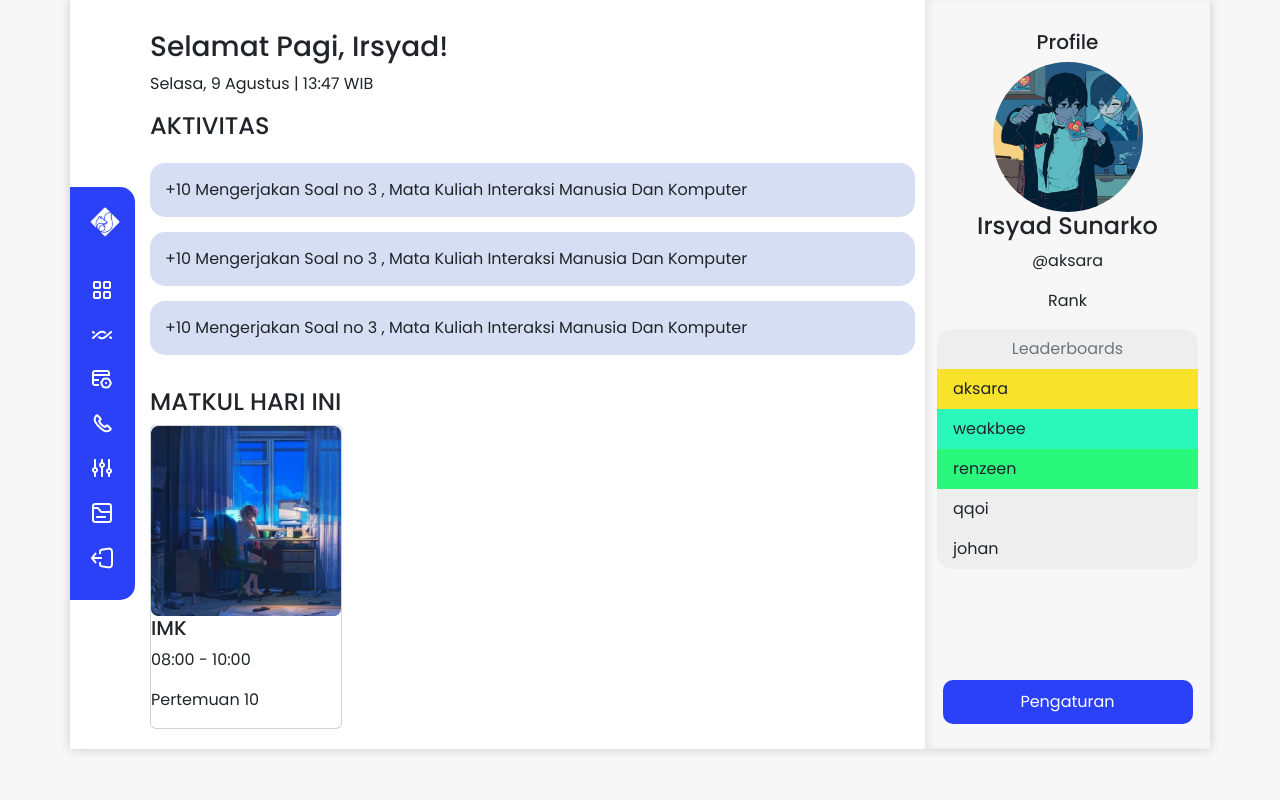
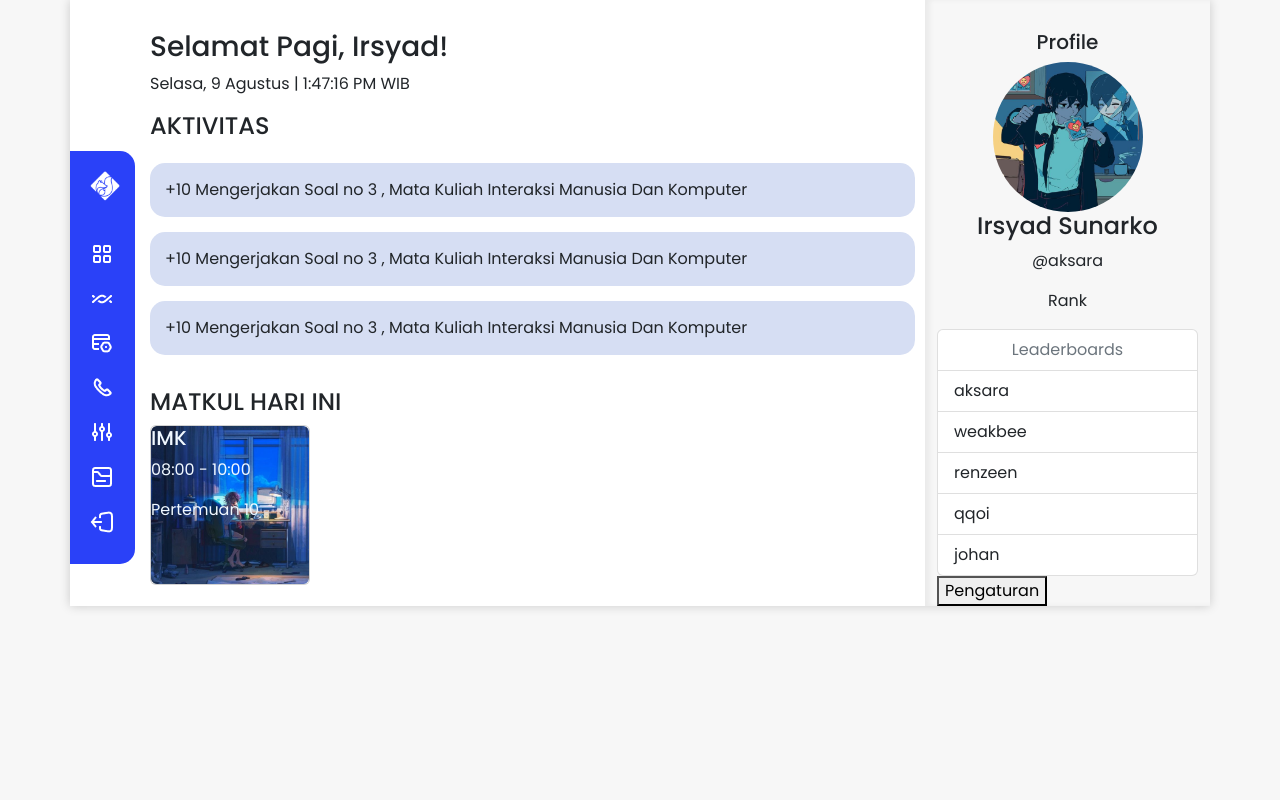
Before and after one commit to WeakBee/r5classwebsite, a PHP site: page / in a window 1280 px wide. Run offline with PHP 8.4, Linux system fonts and the light colour scheme.

Commit message:
update dashboard

```diff
--- a/index.html
+++ b/index.html
@@ -78,6 +78,8 @@
                 </script> -->
 
                 <script>
+                    setInterval(myTimer, 1000);
+                    function myTimer() {
                         var tw = new Date();
                         if (tw.getTimezoneOffset() == 0) (a = tw.getTime() + (7 * 60 * 60 * 1000))
                         else (a = tw.getTime());
@@ -89,8 +91,19 @@
                         var hariarray = new Array("Minggu,", "Senin,", "Selasa,", "Rabu,", "Kamis,", "Jum'at,", "Sabtu,");
                         var bulanarray = new Array("Januari", "Februari", "Maret", "April", "Mei", "Juni", "Juli", "Agustus", "September", "Oktober", "November", "Desember");
 
-                    document.getElementById("time").innerHTML = hariarray[hari] + " " + tanggal + " " + bulanarray[bulan] + " " + " | " + ((tw.getHours() < 10) ? "0" : "") + tw.getHours() + ":" + ((tw.getMinutes() < 10) ? "0" : "") + tw.getMinutes() + (" WIB ");
+                        document.getElementById("time").innerHTML = hariarray[hari] + " " + tanggal + " " + bulanarray[bulan] + " " + " | " + tw.toLocaleTimeString() + (" WIB ");
+                    }
                 </script>
+
+                <!-- <script>
+                    setInterval(myTimer,500);
+
+                    function myTimer() {
+                    const d = new Date();
+                    document.getElementById("time").innerHTML = d.toLocaleTimeString();
+                    }
+
+                </script> -->
                 <!-- WAKTU -->
 
                 <!-- AKTIVITAS -->
@@ -118,11 +131,14 @@
                     </div>
                 </div>
                 <!-- MATKUL -->
-                <div class="card" style="width: 12rem;">
+                <div class="card" style="">
                     <img src="./assets/Hubungi Kami/foto5.png" class="card-img-top">
+                    <div class="content">
                         <h5 class="card-title">IMK</h5>
                         <p>08:00 - 10:00</p>
                         <p>Pertemuan 10</p>
+                    </div>
+
                 </div>
             </div>
             <!-- KOLOM KIRI -->
--- a/style.css
+++ b/style.css
@@ -47,8 +47,12 @@
 }
 .card{
     margin-bottom: 20px;
+    width: 10rem;
 }
-
+.content{
+    position: absolute;
+    color:aliceblue;
+}
 /* KOLOM KIRI */
 
 /* KOLOM KANAN */
@@ -67,6 +71,7 @@
     margin-left: auto;
     margin-right: auto;
 }
+<<<<<<< Updated upstream
 .button{
     position: absolute;
     bottom: 25px;
@@ -76,6 +81,17 @@
     width: 100%;
 }
 .button button{
+=======
+.rank{
+    background-color: var(--warna11);
+    border-radius: 15px;
+}
+.list-group{
+    background-color: var(--warna11);
+    border-radius: 15px;
+}
+button{
+>>>>>>> Stashed changes
     background-color: var(--warna1);
     border-radius: 10px;
     width: 250px;
@@ -98,10 +114,10 @@
 .leaderboard .satu{
     background-color: var(--warna8);
 }
-.leaderboard .dua{
+.dua{
     background-color: var(--warna9);
 }
-.leaderboard .tiga{
+.tiga{
     background-color: var(--warna10);
 }
 /* KOLOM KANAN */
--- a/warna.css
+++ b/warna.css
@@ -9,5 +9,4 @@
     --warna8  : #F8E32A;
     --warna9  : #2AF8BA;
     --warna10 : #2AF87C;
-    --warna11 : #D9D9D9;
 }
```
Lines whose indentation alone changed are shown as unchanged.
